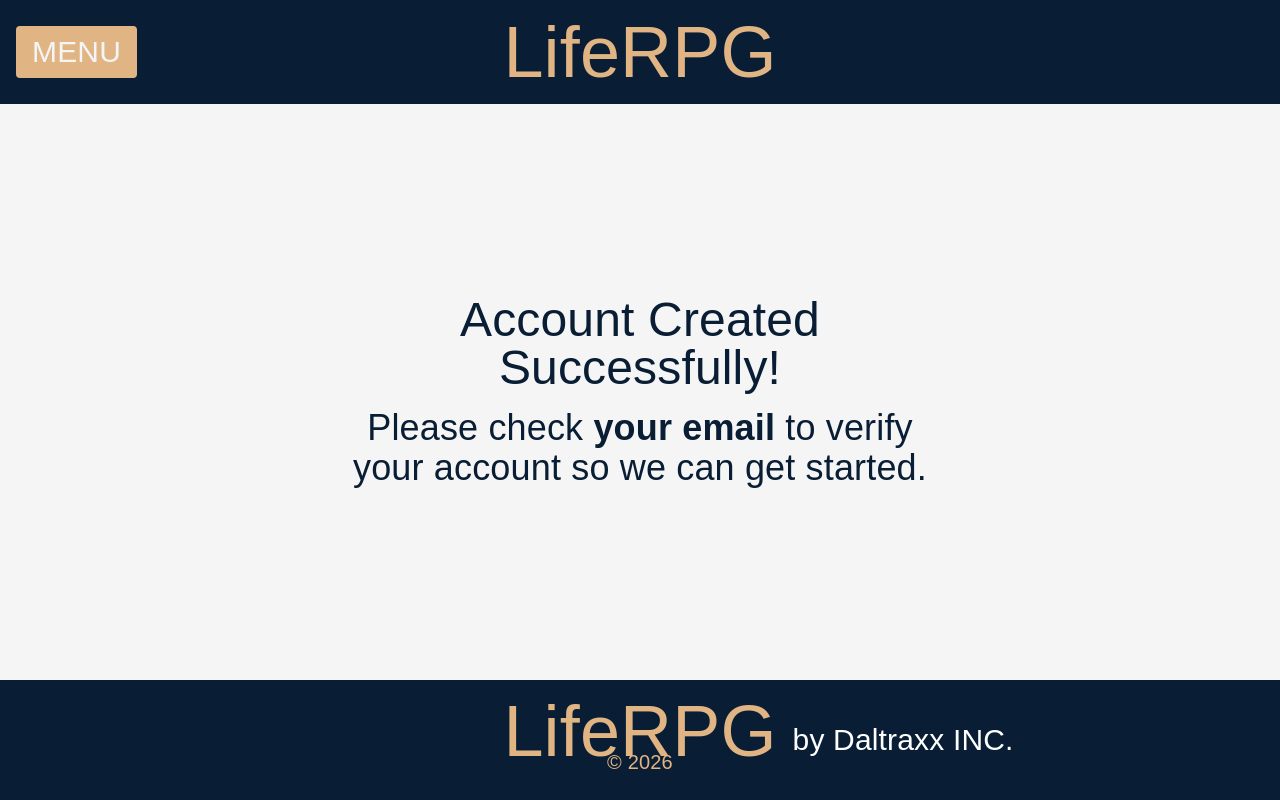
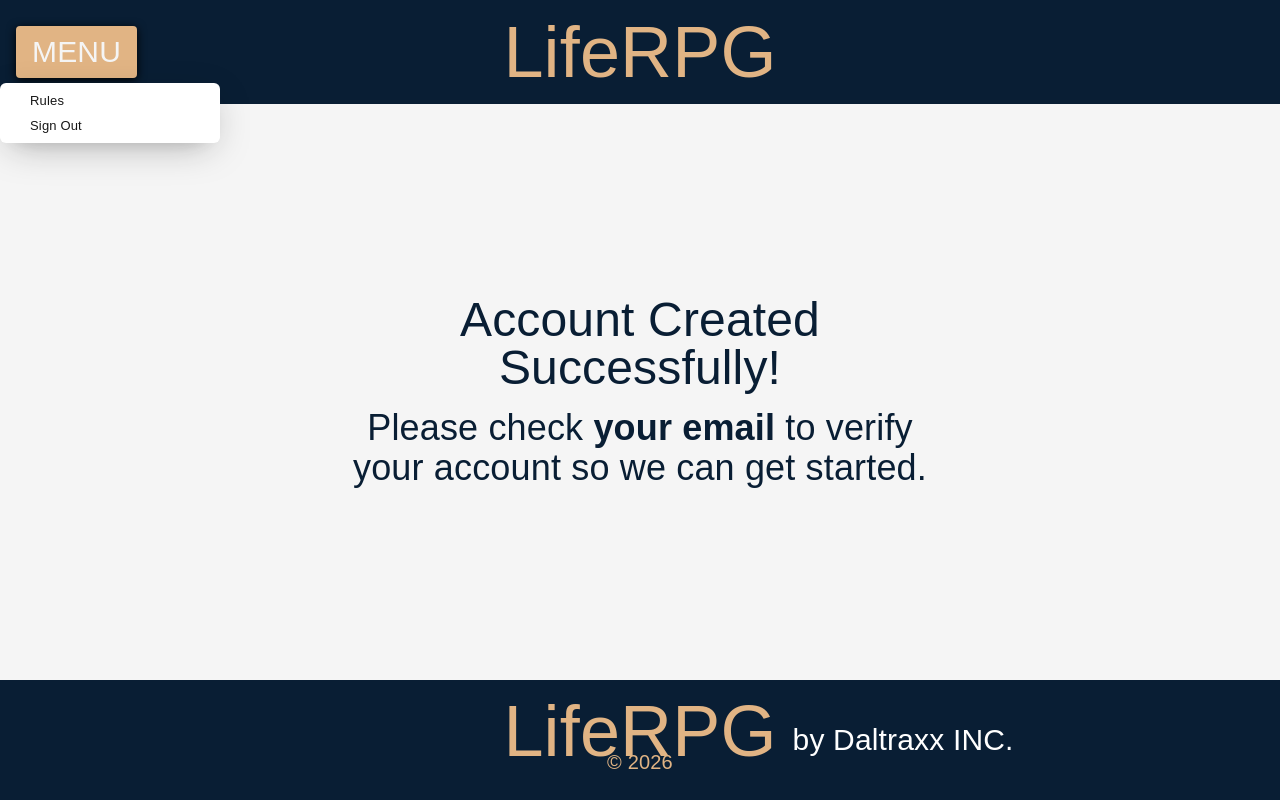
Before and after one commit to Daltraxx/life-rpg, a Next.js app: page /verify-email in a window 1280 px wide. Both pictures are taken after a click on the button "MENU". Built offline with nearby package versions, Linux system fonts and the light colour scheme; no server answers; a web font is replaced by a local one.

Commit message:
begin integrating radix dropdown menu

```diff
--- a/src/app/ui/account-creation/Header/Header.tsx
+++ b/src/app/ui/account-creation/Header/Header.tsx
@@ -3,7 +3,7 @@ import Bounded from "@/app/ui/JSXWrappers/Bounded";
 import Heading from "@/app/ui/JSXWrappers/Heading/Heading";
 import styles from "./styles.module.css";
 import { JSX } from "react";
-import { Button } from "@/app/ui/JSXWrappers/TextWrappers/TextWrappers";
+import OptionsMenu from "./OptionsMenu/OptionsMenu";
 
 export default function Header(): JSX.Element {
   return (
@@ -12,7 +12,7 @@ export default function Header(): JSX.Element {
       outerClassName={styles.boundedContainer}
       innerClassName={styles.contentContainer}
     >
-      <Button className={styles.menuButton} size="30">MENU</Button>
+      <OptionsMenu className={styles.options} />
       <Link href="/" className={styles.brandingLink}>
         <Heading as="h2" size="72" className={styles.branding}>
           LifeRPG
--- /dev/null
+++ b/src/app/ui/account-creation/Header/OptionsMenu/OptionsMenu.tsx
@@ -0,0 +1,36 @@
+import { JSX } from "react";
+import { DropdownMenu } from "radix-ui";
+import styles from "./styles.module.css";
+import { Button } from "@/app/ui/JSXWrappers/TextWrappers/TextWrappers";
+
+export default function OptionsMenu({
+  className,
+}: {
+  className: string;
+}): JSX.Element {
+  return (
+    <section className={`${styles.optionsMenu} ${className}`}>
+      <DropdownMenu.Root>
+        <DropdownMenu.Trigger asChild>
+          <Button className={styles.menuButton} size="30-responsive">
+            MENU
+          </Button>
+        </DropdownMenu.Trigger>
+
+        <DropdownMenu.Portal>
+          <DropdownMenu.Content
+            className={styles.DropdownMenuContent}
+            sideOffset={5}
+          >
+            <DropdownMenu.Item className={styles.DropdownMenuItem}>
+              Rules
+            </DropdownMenu.Item>
+            <DropdownMenu.Item className={styles.DropdownMenuItem}>
+              Sign Out
+            </DropdownMenu.Item>
+          </DropdownMenu.Content>
+        </DropdownMenu.Portal>
+      </DropdownMenu.Root>
+    </section>
+  );
+}
--- /dev/null
+++ b/src/app/ui/account-creation/Header/OptionsMenu/styles.module.css
@@ -0,0 +1,123 @@
+.menuButton {
+  background-color: var(--orange-300);
+  border: none;
+  color: var(--background);
+  padding: 0.5rem 1rem;
+  border-radius: var(--border-radius-sm);
+  cursor: pointer;
+  width: fit-content;
+  box-shadow: 0 2px 10px black;
+  transition:
+    background-color 0.3s ease,
+    padding 0.1s ease;
+}
+
+.menuButton:focus-visible {
+  outline: 2px solid var(--focus-color);
+  outline-offset: 2px;
+}
+
+.menuButton:hover {
+  background-color: var(--orange-200);
+}
+
+.menuButton:active {
+  background-color: var(--orange-300);
+  padding: 0.45rem 0.95rem; /* Slightly reduce padding to create a "pressed" effect */
+}
+
+.DropdownMenuContent {
+  min-width: 220px;
+  background-color: white;
+  border-radius: 6px;
+  padding: 5px;
+  box-shadow:
+    0px 10px 38px -10px rgba(22, 23, 24, 0.35),
+    0px 10px 20px -15px rgba(22, 23, 24, 0.2);
+  animation-duration: 400ms;
+  animation-timing-function: cubic-bezier(0.16, 1, 0.3, 1);
+  will-change: transform, opacity;
+}
+.DropdownMenuContent[data-side="top"]{
+  animation-name: slideDownAndFade;
+}
+.DropdownMenuContent[data-side="right"] {
+  animation-name: slideLeftAndFade;
+}
+.DropdownMenuContent[data-side="bottom"] {
+  animation-name: slideUpAndFade;
+}
+.DropdownMenuContent[data-side="left"] {
+  animation-name: slideRightAndFade;
+}
+
+.DropdownMenuItem {
+  font-size: 13px;
+  line-height: 1;
+  color: var(--violet-11);
+  border-radius: 3px;
+  display: flex;
+  align-items: center;
+  height: 25px;
+  padding: 0 5px;
+  position: relative;
+  padding-left: 25px;
+  user-select: none;
+  outline: none;
+}
+.DropdownMenuSubTrigger[data-state="open"] {
+  background-color: var(--violet-4);
+  color: var(--violet-11);
+}
+.DropdownMenuItem[data-disabled] {
+  color: var(--mauve-8);
+  pointer-events: none;
+}
+.DropdownMenuItem[data-highlighted] {
+  background-color: var(--violet-9);
+  color: var(--violet-1);
+}
+
+@keyframes slideUpAndFade {
+  from {
+    opacity: 0;
+    transform: translateY(2px);
+  }
+  to {
+    opacity: 1;
+    transform: translateY(0);
+  }
+}
+
+@keyframes slideRightAndFade {
+  from {
+    opacity: 0;
+    transform: translateX(-2px);
+  }
+  to {
+    opacity: 1;
+    transform: translateX(0);
+  }
+}
+
+@keyframes slideDownAndFade {
+  from {
+    opacity: 0;
+    transform: translateY(-2px);
+  }
+  to {
+    opacity: 1;
+    transform: translateY(0);
+  }
+}
+
+@keyframes slideLeftAndFade {
+  from {
+    opacity: 0;
+    transform: translateX(2px);
+  }
+  to {
+    opacity: 1;
+    transform: translateX(0);
+  }
+}
--- a/src/app/ui/account-creation/Header/styles.module.css
+++ b/src/app/ui/account-creation/Header/styles.module.css
@@ -12,30 +12,8 @@
   gap: 1rem;
 }
 
-.menuButton {
-  background-color: var(--orange-300);
-  border: none;
-  color: var(--background);
-  padding: 0.5rem 1rem;
-  border-radius: var(--border-radius-sm);
-  cursor: pointer;
-  width: fit-content;
+.options {
   order: 1;
-  transition: background-color 0.3s ease, padding 0.1s ease;
-}
-
-.menuButton:focus-visible {
-  outline: 2px solid var(--focus-color);
-  outline-offset: 2px;
-}
-
-.menuButton:hover {
-  background-color: var(--orange-200);
-}
-
-.menuButton:active {
-  background-color: var(--orange-300);
-  padding: 0.45rem 0.95rem; /* Slightly reduce padding to create a "pressed" effect */
 }
 
 .branding {
@@ -48,7 +26,7 @@
     grid-template-columns: 1fr auto 1fr;
   }
 
-  .menuButton {
+  .options {
     order: 0;
   }
 }
```
